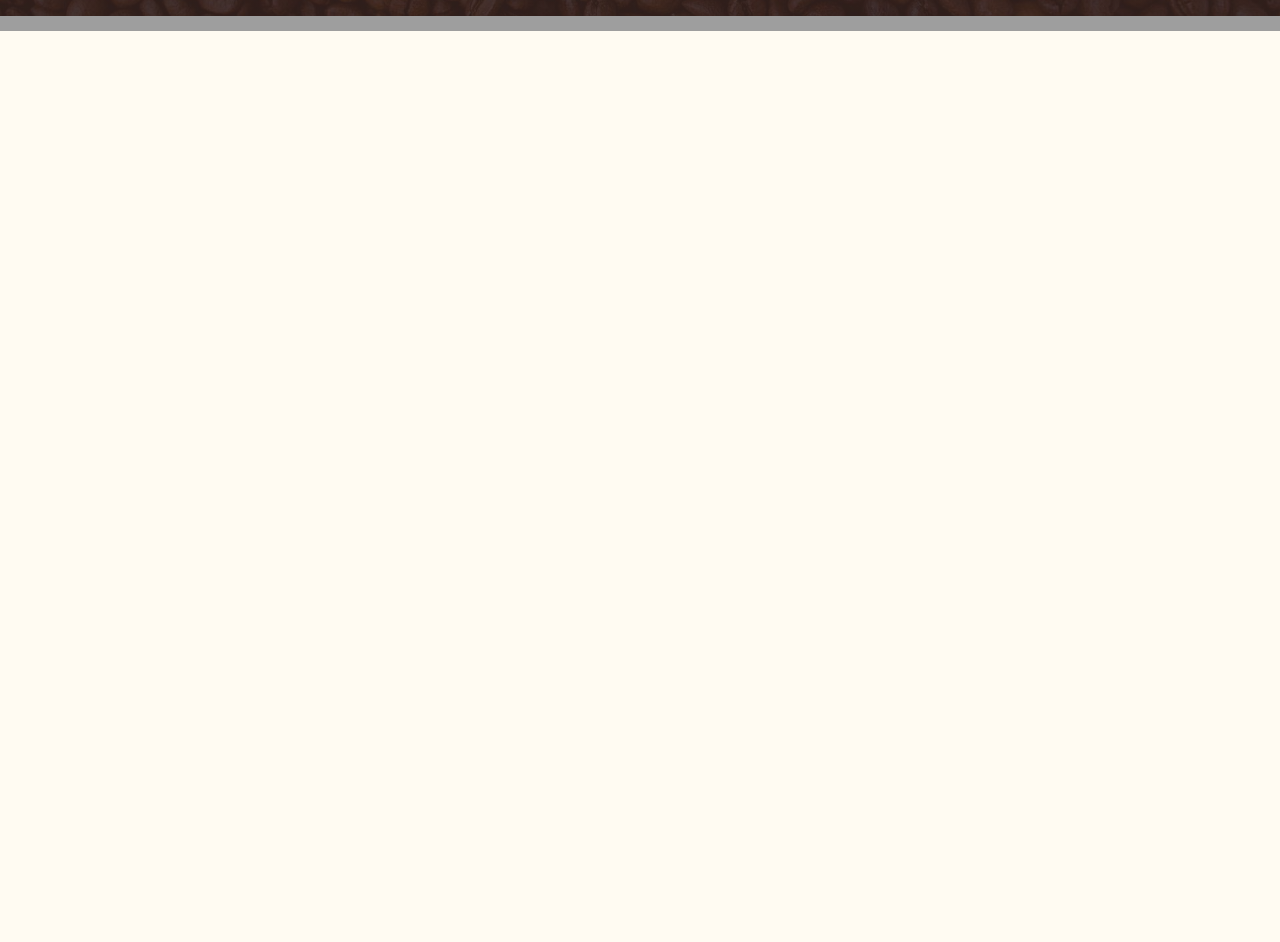
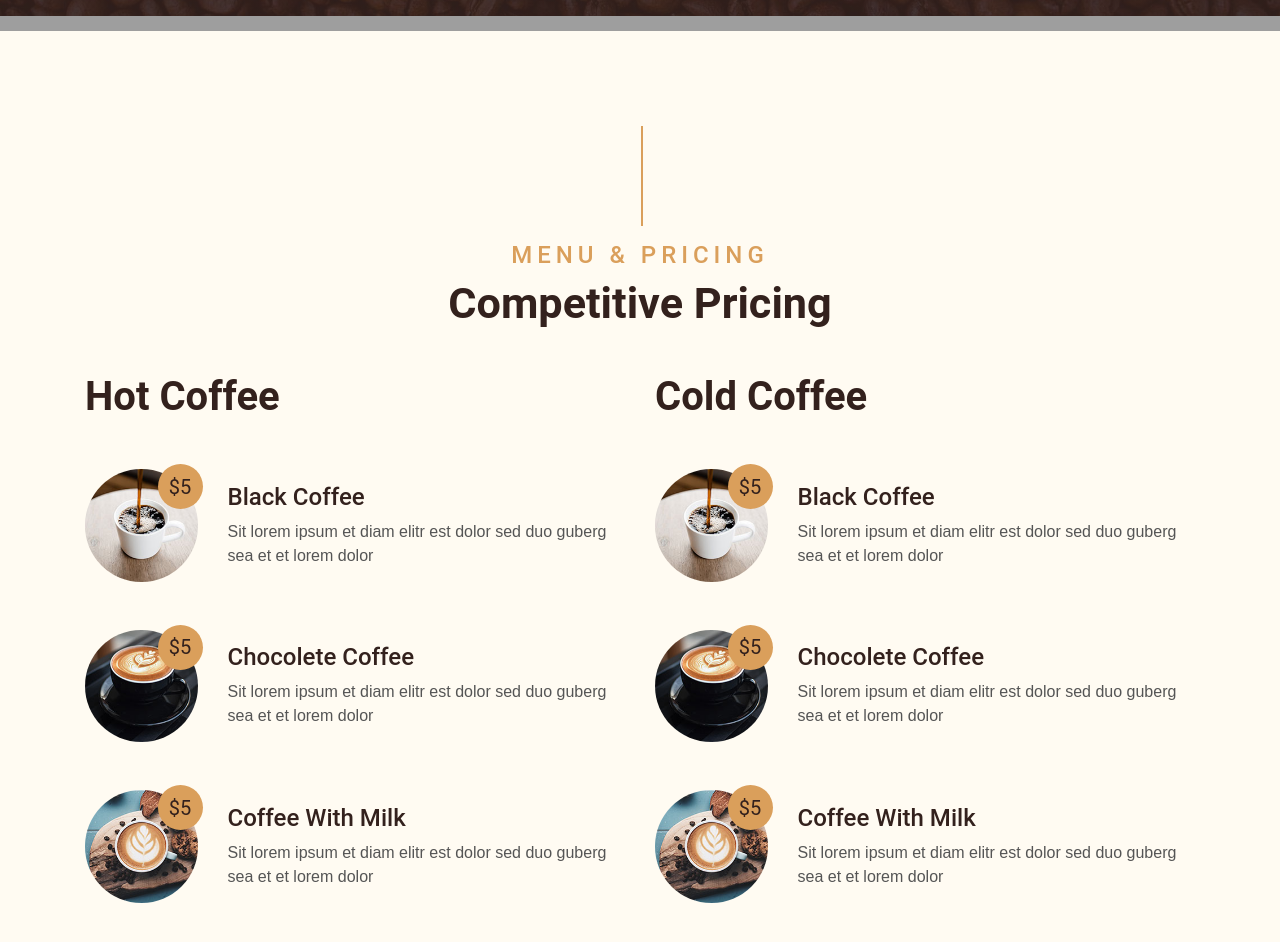
Before and after one commit to mosalehkamali/coffee-shop-next, a Next.js app: page / in a window 1280 px wide. Shown: the part 2985-3927 px from the top of the page. Before the commit the page ends 3063 px from the top, so only its background shows below. Built offline with nearby package versions, Linux system fonts and the light colour scheme; data requests are answered from the project's data file; grey boxes are pictures that could not be loaded.

Commit message:
create menu

```diff
--- a/components/modules/Card/Card.js
+++ b/components/modules/Card/Card.js
@@ -1,7 +1,18 @@
 import React from "react";
 
-function Card() {
-  return <div>Card</div>;
+function Card({ title, description, image, price }) {
+  return (
+    <div className="row align-items-center mb-5">
+      <div className="col-4 col-sm-3">
+        <img className="w-100 rounded-circle mb-3 mb-sm-0" src={image} alt="" />
+        <h5 className="menu-price">{price}</h5>
+      </div>
+      <div className="col-8 col-sm-9">
+        <h4>{title}</h4>
+        <p className="m-0">{description}</p>
+      </div>
+    </div>
+  )
 }
 
 export default Card;
--- a/components/templates/Index/Menu.js
+++ b/components/templates/Index/Menu.js
@@ -1,7 +1,28 @@
+import Card from "@/components/modules/Card/Card";
 import React from "react";
 
-function Menu() {
-  return <div>Menu</div>;
+function Menu({ menu }) {
+  return (
+    <div className="container-fluid pt-5">
+      <div className="container">
+        <div className="section-title">
+          <h4 className="text-primary text-uppercase" style={{ letterSpacing: "5px" }}>Menu & Pricing</h4>
+          <h1 className="display-4">Competitive Pricing</h1>
+        </div>
+        <div className="row">
+          <div className="col-lg-6">
+            <h1 className="mb-5">Hot Coffee</h1>
+            {menu.filter(item => item.type == "hot").slice(0, 3).map(item => <Card {...item}></Card>)}
+          </div>
+          <div className="col-lg-6">
+            <h1 className="mb-5">Cold Coffee</h1>
+            {menu.filter(item => item.type == "cold").slice(0, 3).map(item => <Card {...item}></Card>)}
+
+          </div>
+        </div>
+      </div>
+    </div>
+  )
 }
 
 export default Menu;
--- a/components/templates/Index/Offer.js
+++ b/components/templates/Index/Offer.js
@@ -12,23 +12,22 @@ function Offer() {
       },
       body:JSON.stringify({email})
     })
-    console.log(response)
     if(response.status == 201){
       setEmail("")
       alert("Subscribed Successfully")}
   }
 
   return (
-    <div class="offer container-fluid my-5 py-5 text-center position-relative overlay-top overlay-bottom">
-    <div class="container py-5">
-        <h1 class="display-3 text-primary mt-3">50% OFF</h1>
-        <h1 class="text-white mb-3">Sunday Special Offer</h1>
-        <h4 class="text-white font-weight-normal mb-4 pb-3">Only for Sunday from 1st Jan to 30th Jan 2045</h4>
-        <form class="form-inline justify-content-center mb-4">
-            <div class="input-group">
-                <input value={email} onChange={e=> setEmail(e.target.value)} type="text" class="form-control p-4" placeholder="Your Email" style={{height: "60px"}}/>
-                <div class="input-group-append">
-                    <button onClick={addEmail} class="btn btn-primary font-weight-bold px-4" type="submit">JOIN</button>
+    <div className="offer container-fluid my-5 py-5 text-center position-relative overlay-top overlay-bottom">
+    <div className="container py-5">
+        <h1 className="display-3 text-primary mt-3">50% OFF</h1>
+        <h1 className="text-white mb-3">Sunday Special Offer</h1>
+        <h4 className="text-white font-weight-normal mb-4 pb-3">Only for Sunday from 1st Jan to 30th Jan 2045</h4>
+        <form className="form-inline justify-content-center mb-4">
+            <div className="input-group">
+                <input value={email} onChange={e=> setEmail(e.target.value)} type="text" className="form-control p-4" placeholder="Your Email" style={{height: "60px"}}/>
+                <div className="input-group-append">
+                    <button onClick={addEmail} className="btn btn-primary font-weight-bold px-4" type="submit">JOIN</button>
                 </div>
             </div>
         </form>
--- a/data/db.json
+++ b/data/db.json
@@ -29,7 +29,68 @@
       "description": "Sit lorem ipsum et diam elitr est dolor sed duo. Guberg sea et et lorem dolor sed est sit invidunt, dolore tempor diam ipsum takima erat tempor"
     }
   ],
-  "newsLetters": [
+  "newsLetters": [],
+  "menu":[
+    {
+      "id":1,
+      "title":"Black Coffee",
+      "description": "Sit lorem ipsum et diam elitr est dolor sed duo guberg sea et et lorem dolor",
+      "price":"$5",
+      "type":"cold",
+      "score":5,
+      "off":0,
+      "image":"images/menu-1.jpg"
+    },
+    {
+      "id":2,
+      "title":"Black Coffee",
+      "description": "Sit lorem ipsum et diam elitr est dolor sed duo guberg sea et et lorem dolor",
+      "price":"$5",
+      "type":"hot",
+      "score":5,
+      "off":0,
+      "image":"images/menu-1.jpg"
+    },
+    {
+      "id":3,
+      "title":"Chocolete Coffee",
+      "description": "Sit lorem ipsum et diam elitr est dolor sed duo guberg sea et et lorem dolor",
+      "price":"$5",
+      "type":"cold",
+      "score":5,
+      "off":0,
+      "image":"images/menu-2.jpg"
+    },
+    {
+      "id":4,
+      "title":"Chocolete Coffee",
+      "description": "Sit lorem ipsum et diam elitr est dolor sed duo guberg sea et et lorem dolor",
+      "price":"$5",
+      "type":"hot",
+      "score":5,
+      "off":0,
+      "image":"images/menu-2.jpg"
+    },
+    {
+      "id":5,
+      "title":"Coffee With Milk",
+      "description": "Sit lorem ipsum et diam elitr est dolor sed duo guberg sea et et lorem dolor",
+      "price":"$5",
+      "type":"cold",
+      "score":5,
+      "off":0,
+      "image":"images/menu-3.jpg"
+    },
+    {
+      "id":6,
+      "title":"Coffee With Milk",
+      "description": "Sit lorem ipsum et diam elitr est dolor sed duo guberg sea et et lorem dolor",
+      "price":"$5",
+      "type":"hot",
+      "score":5,
+      "off":0,
+      "image":"images/menu-3.jpg"
+    }
+  ]
 
-  ]
 }
--- a/pages/index.js
+++ b/pages/index.js
@@ -1,4 +1,5 @@
 import About from "@/components/templates/Index/About";
+import Menu from "@/components/templates/Index/Menu";
 import Offer from "@/components/templates/Index/Offer";
 import Services from "@/components/templates/Index/Services";
 import Slider from "@/components/templates/Index/Slider";
@@ -11,17 +12,21 @@ export default function Home({data}) {
       <About></About>
       <Services services={data.services}></Services>
       <Offer></Offer>
+      <Menu  menu={data.menu}></Menu>
     </>
   );
 }
 
 export async function getStaticProps() {
-  const res = await fetch("http://localhost:4000/services")
-  const services = await res.json()
+  const servicesRes = await fetch("http://localhost:4000/services")
+  const services = await servicesRes.json()
+  const menuRes = await fetch("http://localhost:4000/menu")
+  const menu = await menuRes.json()
   return ({
     props: {
       data: {
-        services
+        services,
+        menu
       }
     },
     revalidate: 60*60 *12
```
